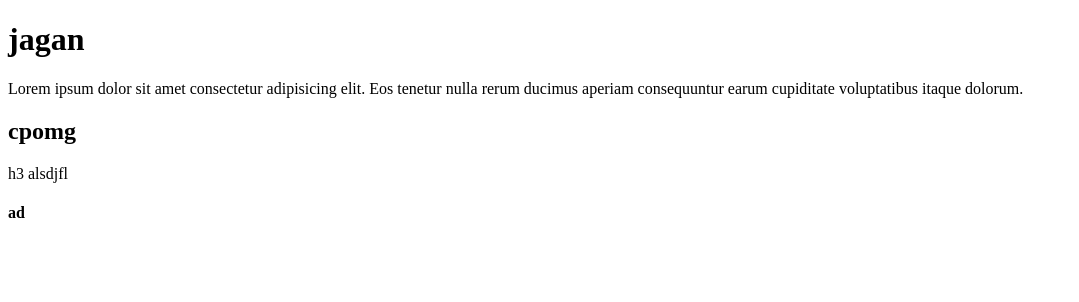
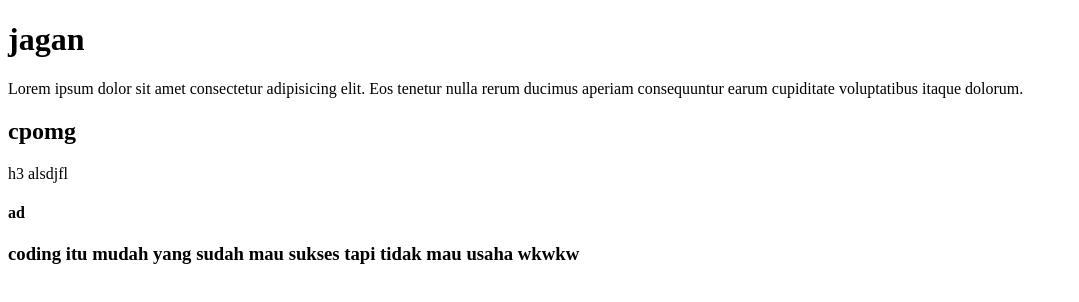
Before and after one commit to akunremote/folder, a plain HTML site: page index.html in a window 1280 px wide. Shown: the whole page, without its empty margins (0-1079 px from the left). Drawn offline with Linux system fonts and the light colour scheme.

Commit message:
berhasil

```diff
--- a/index.html
+++ b/index.html
@@ -13,5 +13,6 @@
     alsdjfl
 
     <h4>ad</h4>
+    <h3>coding itu mudah yang sudah mau sukses tapi tidak mau usaha wkwkw </h3>
 </body>
 </html>
```
